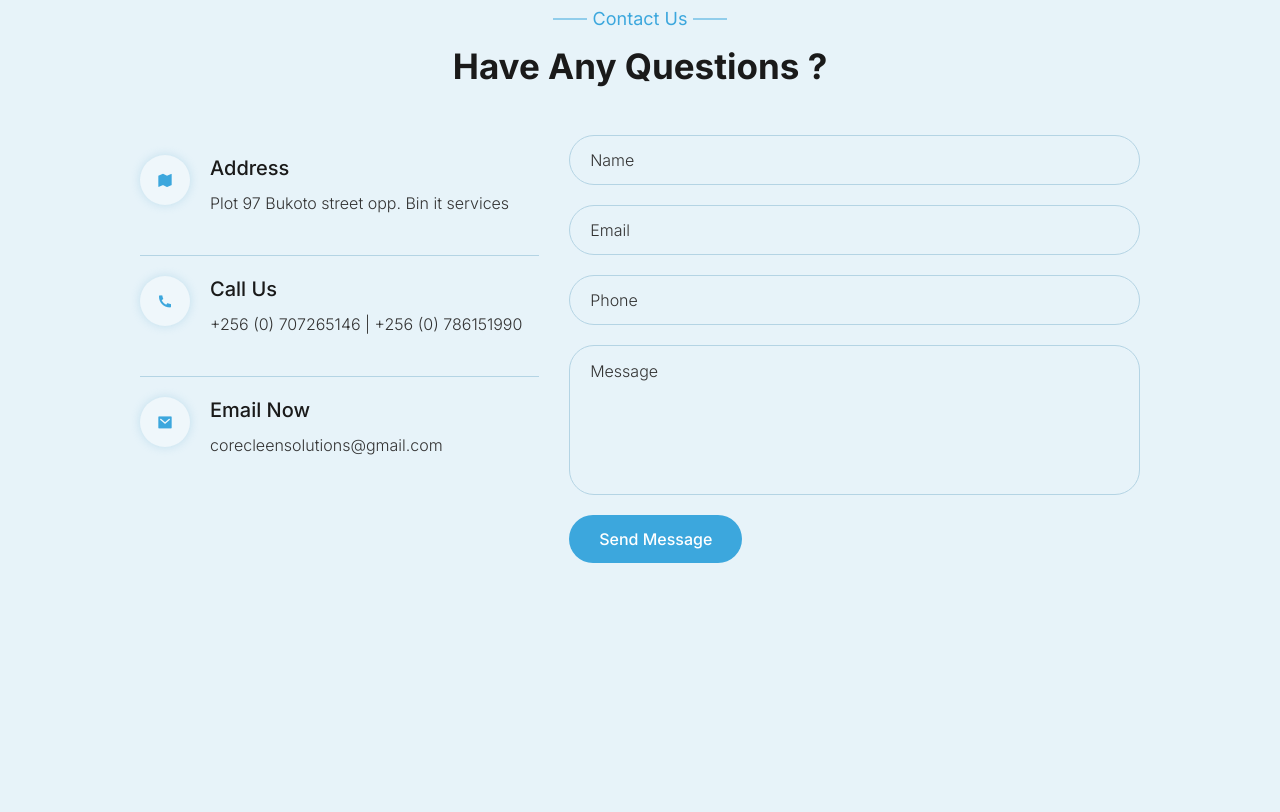
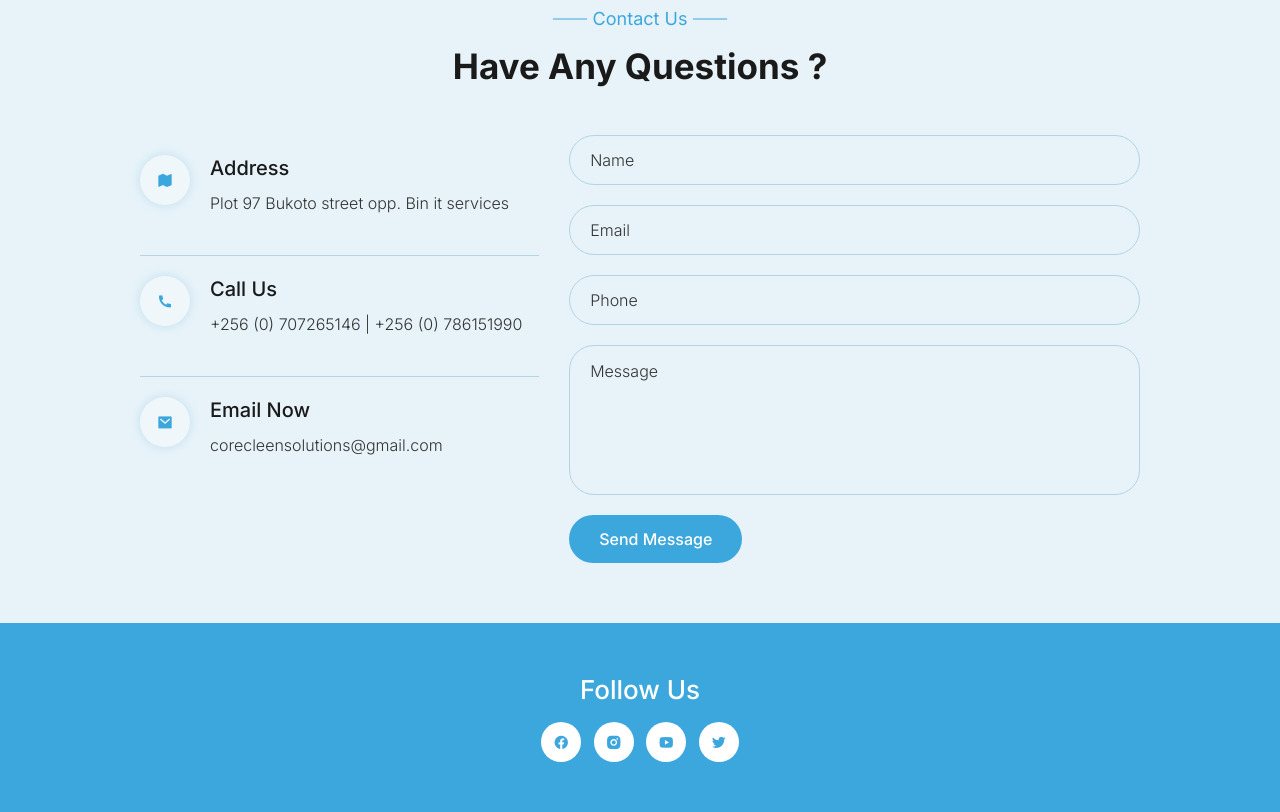
Before and after one commit to lailahgrant/corecleen-landing-page, a plain HTML site: page index.html in a window 1280 px wide. Shown: the part 2870-3682 px from the top of the page. Before the commit the page ends 3493 px from the top, so only its background shows below. Drawn offline with nearby package versions, Linux system fonts and the light colour scheme.

Commit message:
footer section completed

```diff
--- a/css/style.css
+++ b/css/style.css
@@ -570,5 +570,35 @@ nav a:hover{
 
 
 /* # FOOTER */
+.footer{
+    padding: 50px 0;
+    background-color: var(--main-color);
+    text-align: center;
+}
+.footer h3{
+    color: var(--text-white);
+    font-size: var(--fs-2xl);
+    margin: 0 0 15px;
+    font-weight: 500;
+    text-transform: capitalize;
+}
+.footer .social-links a{
+    height: 40px;
+    width: 40px;
+    display: inline-flex;
+    background-color: var(--bg-white);
+    border-radius: 50%;
+    align-items: center;
+    justify-content: center;
+    margin: 0 4px;
+    border: 1px solid transparent;
+    transition: all .5s ease;
+}
+.footer .social-links a:hover{
+    background-color: transparent;
+    color: var(--text-white);
+    border-color: initial;
+}
+
 /* # RESPONSIVE */
 /* # */
--- a/index.html
+++ b/index.html
@@ -309,6 +309,19 @@
          </section>
         <!-- CONTACT SECTION END -->
 
+        <!-- FOOTER SECTION START -->
+         <footer class="footer">
+            <div class="container">
+                <h3>follow us</h3>
+                <div class="social-links">
+                    <a href="#" title="facebook" ><i class="ri-facebook-circle-fill"></i></a>
+                    <a href="#" title="instagram" ><i class="ri-instagram-fill"></i></a>
+                    <a href="#" title="youtube" ><i class="ri-youtube-fill"></i></a>
+                    <a href="#" title="twitter" ><i class="ri-twitter-fill"></i></a>
+                </div>
+            </div>
+         </footer>
+        <!-- FOOTER SECTION END -->
 
     </div>
     <!-- PAGE WRAPPER END -->
```
